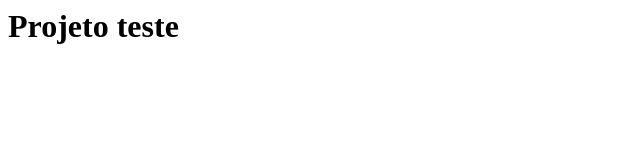
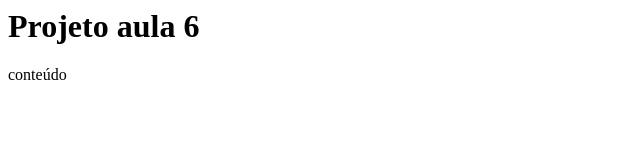
Before and after one commit to AnnaYukimi/teste, a plain HTML site: page index.html in a window 1280 px wide. Shown: the whole page, without its empty margins (0-640 px from the left). Drawn offline with Linux system fonts and the light colour scheme.

Commit message:
conteudo

```diff
--- a/index.html
+++ b/index.html
@@ -2,5 +2,7 @@
 	<head>
 	</head>
 	<body>
-	<h1>Projeto teste</h1></body>
+	<h1>Projeto aula 6</h1>
+	<div> conteúdo</div>
+	</body>
 	</html>
```
